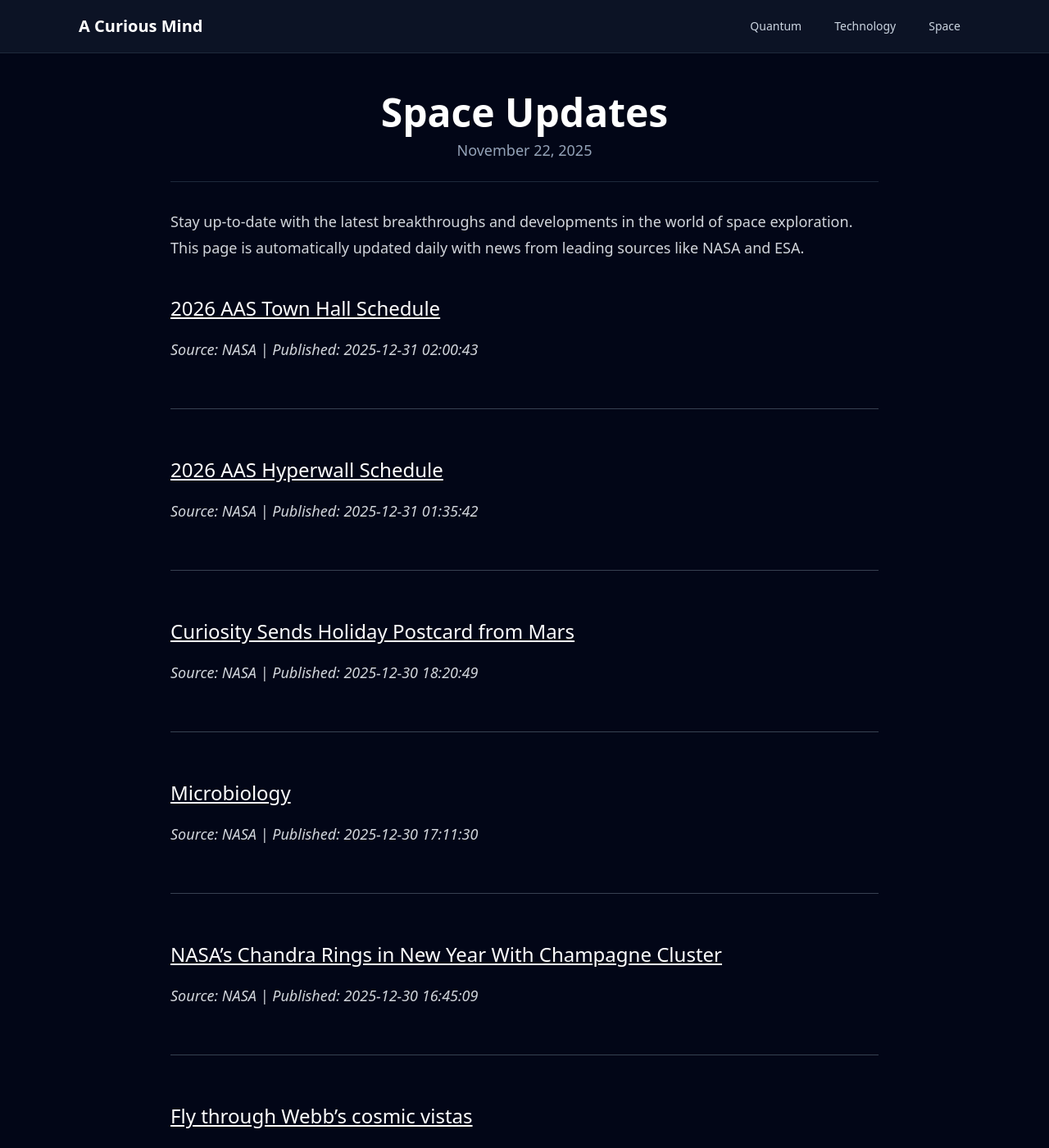
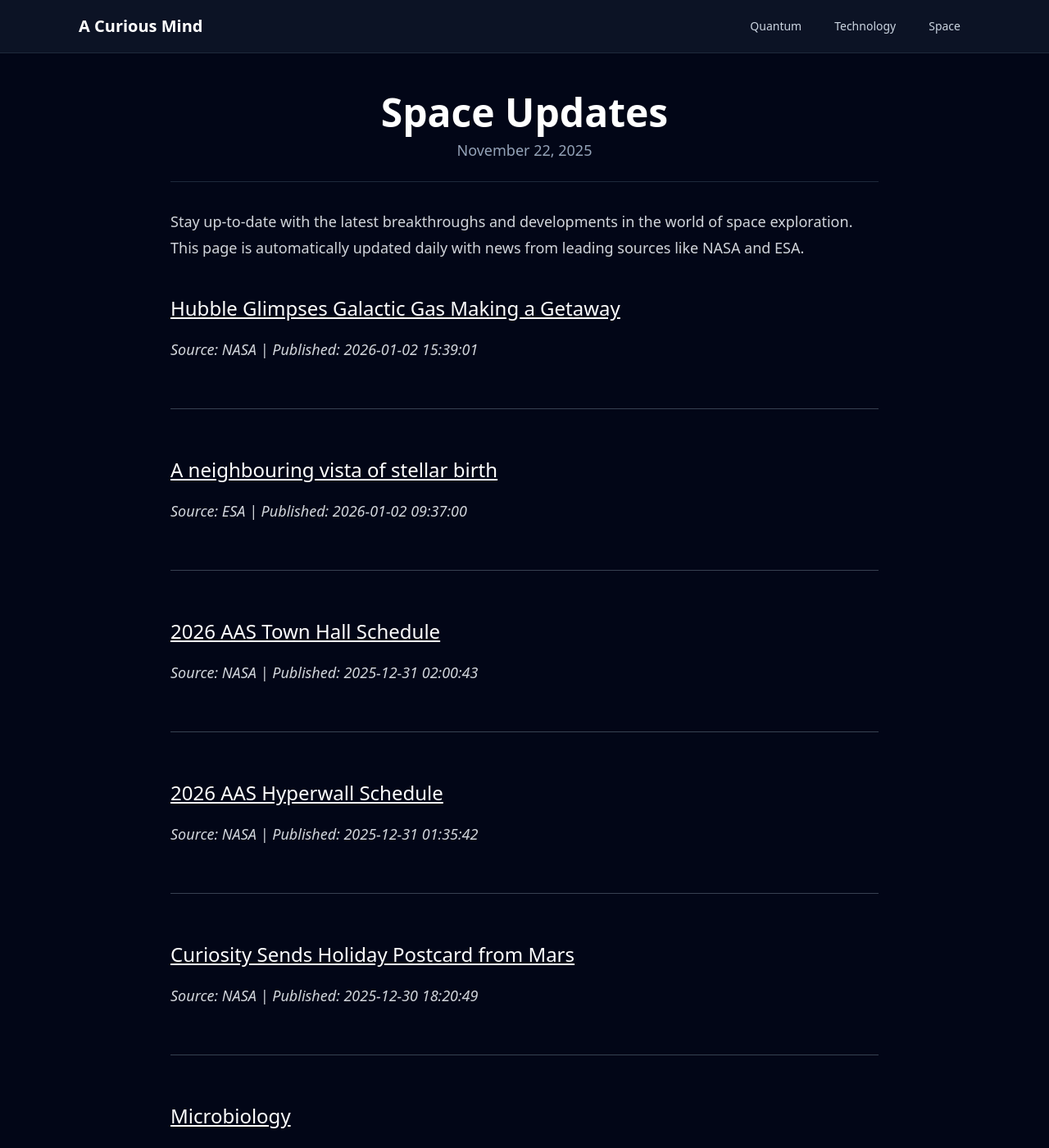
Before and after one commit to onehl7/onehl7.github.io, a Jekyll site: the page built from _posts/2025-11-22-space-updates.md, in a window 1280 px wide and 1400 px high. Shown: the whole window at 82% size. Built offline with Jekyll 4.4.1, drawn with Linux system fonts in a browser that asks for light colours; nearby versions of some CDN libraries; some of the changed text lies outside the part shown.

Commit message:
Update space news data

```diff
--- a/_data/space_news.json
+++ b/_data/space_news.json
@@ -1,4 +1,16 @@
 [
+  {
+    "source": "NASA",
+    "title": "Hubble Glimpses Galactic Gas Making a Getaway",
+    "link": "https://www.nasa.gov/image-article/hubble-glimpses-galactic-gas-making-a-getaway/",
+    "published": "2026-01-02 15:39:01"
+  },
+  {
+    "source": "ESA",
+    "title": "A neighbouring vista of stellar birth",
+    "link": "https://www.esa.int/ESA_Multimedia/Images/2026/01/A_neighbouring_vista_of_stellar_birth",
+    "published": "2026-01-02 09:37:00"
+  },
   {
     "source": "NASA",
     "title": "2026 AAS Town Hall Schedule",
@@ -24,12 +36,6 @@
     "published": "2025-12-30 17:11:30"
   },
   {
-    "source": "NASA",
-    "title": "NASA\u2019s Chandra Rings in New Year With Champagne Cluster",
-    "link": "https://www.nasa.gov/missions/chandra/nasas-chandra-rings-in-new-year-with-champagne-cluster/",
-    "published": "2025-12-30 16:45:09"
-  },
-  {
     "source": "ESA",
     "title": "Fly through Webb\u2019s cosmic vistas",
     "link": "https://www.esa.int/ESA_Multimedia/Videos/2025/12/Fly_through_Webb_s_cosmic_vistas",
@@ -49,12 +55,6 @@
   },
   {
     "source": "ESA",
-    "title": "Galileo: the journey of satellites 33 and 34",
-    "link": "https://www.esa.int/ESA_Multimedia/Videos/2025/12/Galileo_the_journey_of_satellites_33_and_34",
-    "published": "2025-12-19 16:30:00"
-  },
-  {
-    "source": "ESA",
     "title": "Ministerial Council 2025",
     "link": "https://www.esa.int/About_Us/Ministerial_Council_2025",
     "published": "2025-11-18 10:39:00"
```
